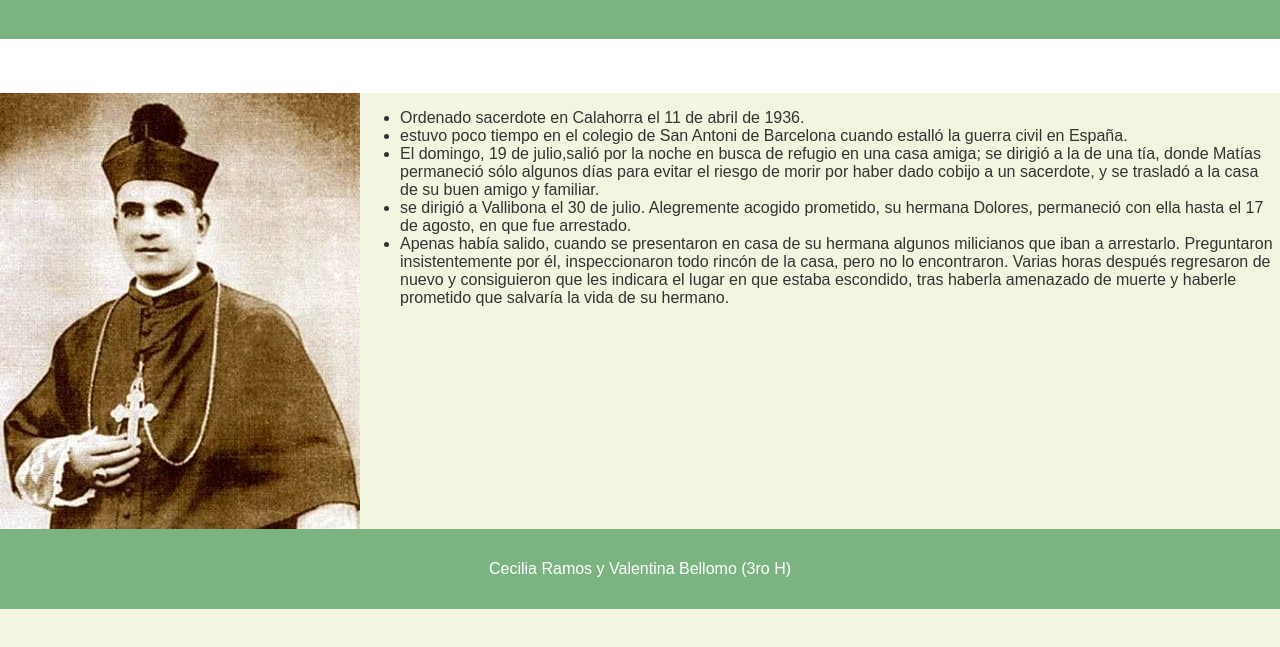
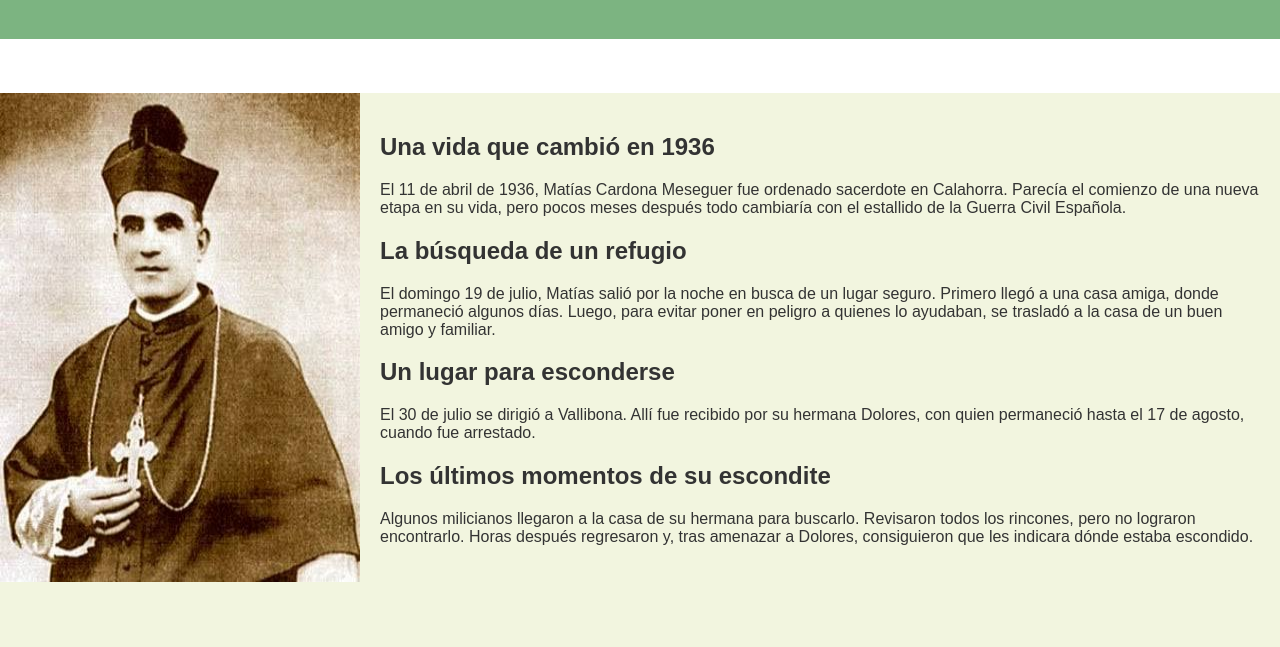
Before and after one commit to CeciyValen/proyecto, a plain HTML site: page index.html in a window 1280 px wide. Shown: the part 81-728 px from the top of the page. Drawn offline with Linux system fonts and the light colour scheme.

Commit message:
Revise index.html with structured content sections
Updated the content and structure of the index.html file to include sections detailing the life of Matías Cardona Meseguer, enhancing the narrative and organization of the information.

```diff
--- a/index.html
+++ b/index.html
@@ -17,45 +17,39 @@
     </nav>
     <main>
       <img src="./img/beato matias cardona.jpg" alt="beato matias cardona"/>
-      <ul>
-        <li>
-        Ordenado sacerdote en Calahorra el 11 de abril de 1936.
-    </li>
-    <li>
-        estuvo poco tiempo en el colegio de San Antoni de Barcelona
-        cuando estalló la guerra civil en España.
-        </li>
-        <li>
-        El domingo, 19 de julio,salió por la noche en busca de refugio en una
-        casa amiga; se dirigió a la de una tía, donde Matías permaneció sólo algunos
-        días para evitar el riesgo de morir por haber dado cobijo a un sacerdote,
-        y se trasladó a la casa de su buen amigo y familiar.
-        </li>
+<section>
 
+    <h2>Una vida que cambió en 1936</h2>
 
-        <li>
-        se dirigió a Vallibona el 30 de julio. Alegremente acogido prometido,
-        su hermana Dolores, permaneció con ella hasta el 17 de agosto,
-        en que fue arrestado.
-        </li>
+    <p>
+        El 11 de abril de 1936, Matías Cardona Meseguer fue ordenado sacerdote en Calahorra.
+        Parecía el comienzo de una nueva etapa en su vida, pero pocos meses después
+        todo cambiaría con el estallido de la Guerra Civil Española.
+    </p>
 
+    <h2>La búsqueda de un refugio</h2>
 
+    <p>
+        El domingo 19 de julio, Matías salió por la noche en busca de un lugar seguro.
+        Primero llegó a una casa amiga, donde permaneció algunos días.
+        Luego, para evitar poner en peligro a quienes lo ayudaban, se trasladó
+        a la casa de un buen amigo y familiar.
+    </p>
 
-        <li> Apenas había salido, cuando se presentaron en casa de su hermana algunos milicianos que iban a
-        arrestarlo. Preguntaron insistentemente por él, inspeccionaron todo rincón de la casa, pero no
-        lo encontraron. Varias horas después regresaron de nuevo y consiguieron que les indicara el lugar
-         en que estaba escondido, tras haberla amenazado de muerte y haberle prometido que salvaría la
-         vida de su hermano.
-        </li>
-    </ul>
+    <h2>Un lugar para esconderse</h2>
 
+    <p>
+        El 30 de julio se dirigió a Vallibona. Allí fue recibido por su hermana
+        Dolores, con quien permaneció hasta el 17 de agosto, cuando fue arrestado.
+    </p>
 
+    <h2>Los últimos momentos de su escondite</h2>
 
-    </main>
-    <footer>
-      <p>Cecilia Ramos y Valentina Bellomo
-        (3ro H)
-      </p>
-    </footer>
-</body>
-</html>
+    <p>
+        Algunos milicianos llegaron a la casa de su hermana para buscarlo.
+        Revisaron todos los rincones, pero no lograron encontrarlo.
+        Horas después regresaron y, tras amenazar a Dolores, consiguieron
+        que les indicara dónde estaba escondido.
+    </p>
+
+</section>
```
